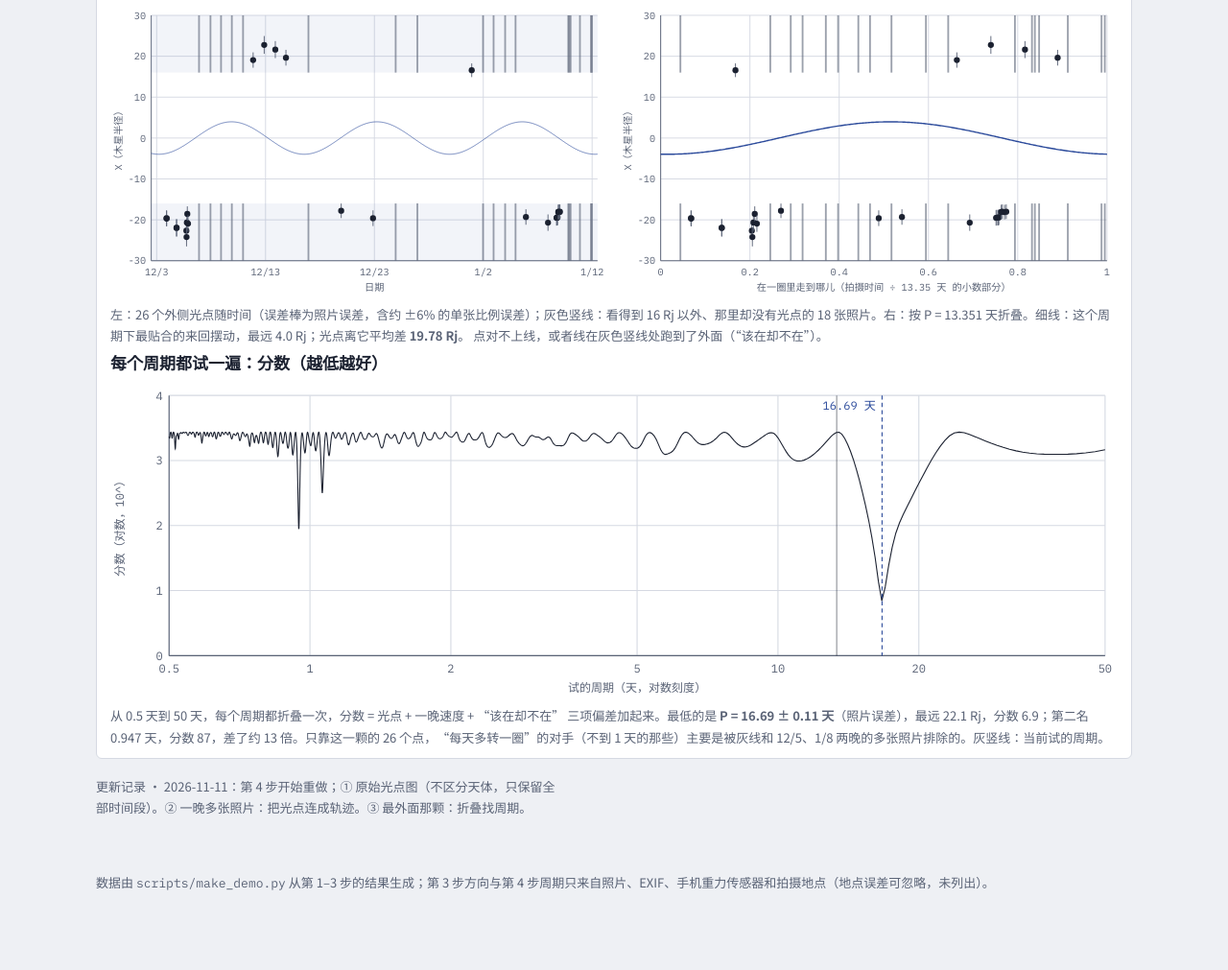
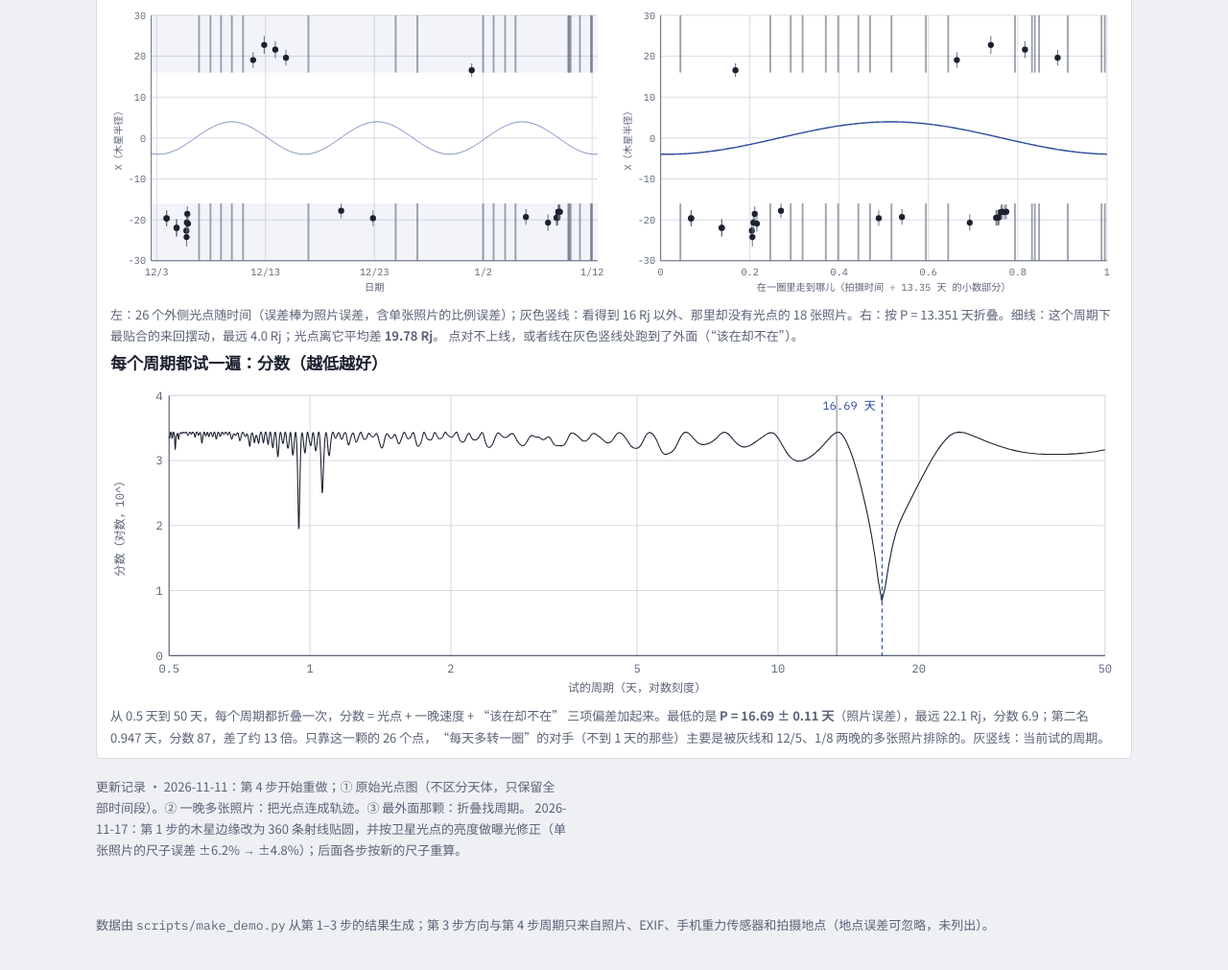
Before and after one commit to Miracle197/jupiter-study, a plain HTML site: page demo/index.html in a window 1280 px wide. Shown: the part 9671-10682 px from the top of the page at 96% size. Before the commit the page ends 10659 px from the top, so only its background shows below. Drawn offline with Linux system fonts and the light colour scheme.

Commit message:
Demo page: captions follow the new ruler error; note the 11/17 update
Co-Authored-By: Claude Opus 5.5 <noreply@anthropic.com>
Claude-Session: https://claude.ai/code/session_01Q1fY9NgHWXHtTMauBPfgmF

```diff
--- a/demo/index.html
+++ b/demo/index.html
@@ -331,7 +331,8 @@ details summary { cursor: pointer; color: var(--accent); font-size: 14px; font-w
       <svg class="chart" id="fold-s" viewBox="0 0 960 300" role="img" aria-label="周期与分数"></svg>
       <div class="caption" id="fold-s-cap"></div>
     </div>
-    <p class="caption">更新记录 · 2026-11-11：第 4 步开始重做；① 原始光点图（不区分天体，只保留全部时间段）。② 一晚多张照片：把光点连成轨迹。③ 最外面那颗：折叠找周期。</p>
+    <p class="caption">更新记录 · 2026-11-11：第 4 步开始重做；① 原始光点图（不区分天体，只保留全部时间段）。② 一晚多张照片：把光点连成轨迹。③ 最外面那颗：折叠找周期。
+      2026-11-17：第 1 步的木星边缘改为 360 条射线贴圆，并按卫星光点的亮度做曝光修正（单张照片的尺子误差 ±6.2% → ±4.8%）；后面各步按新的尺子重算。</p>
   </section>
 
   <footer class="caption">数据由 <span class="mono">scripts/make_demo.py</span> 从第 1–3 步的结果生成；第 3 步方向与第 4 步周期只来自照片、EXIF、手机重力传感器和拍摄地点（地点误差可忽略，未列出）。</footer>
@@ -933,7 +934,7 @@ function tracks4() {
   $("trk").innerHTML = s;
   const nd = night.photos.reduce((a, p) => a + p.n, 0);
   $("trk-cap").textContent = `这一晚 ${night.photos.length} 张照片、${nd} 个光点，连成 ${T.length} 段轨迹（字母只是这一晚的临时代号，和别的晚上无关）。` +
-    `竖虚线：拍照时刻。误差棒：照片误差。单张照片的比例误差约 ±6%，所以离木星越远的点上下跳得越多。`;
+    `竖虚线：拍照时刻。误差棒：照片误差。单张照片的比例误差约 ±${fmt(100 * D.ruler_summary.sig_disk_single_photo, 0)}%（第 1 步），所以离木星越远的点上下跳得越多。`;
   $("trk-table").innerHTML = `<thead><tr><th>轨迹</th><th class="n">点数</th><th class="n">平均位置 X（Rj）</th><th class="n">离线 Y（Rj）</th><th class="n">沿线速度（Rj/小时）</th></tr></thead><tbody>` +
     T.map((tr, k) => { const P = tr.points, xm = P.reduce((a, q) => a + q.X, 0) / P.length;
       return `<tr><td>${String.fromCharCode(97 + k)}</td><td class="n">${P.length}</td><td class="n">${fmt(xm, 1)}</td><td class="n">${fmt(tr.Y_mean, 2)}</td>` +
@@ -973,7 +974,7 @@ function fold4() {
   for (const e of F.empty) { const u = ((e.t / foldP) % 1 + 1) % 1; s += `<line x1="${f.x(u)}" x2="${f.x(u)}" y1="${f.y(30)}" y2="${f.y(F.limit_rj)}" style="stroke:var(--muted);stroke-width:2;opacity:0.6"/><line x1="${f.x(u)}" x2="${f.x(u)}" y1="${f.y(-F.limit_rj)}" y2="${f.y(-30)}" style="stroke:var(--muted);stroke-width:2;opacity:0.6"/>`; }
   for (const d of D4) { const u = ((d.t / foldP) % 1 + 1) % 1; s += ebar(f.x(u), f.y(d.X + d.err), f.y(d.X - d.err), "var(--muted)") + `<circle cx="${f.x(u)}" cy="${f.y(d.X)}" r="3.4" style="fill:var(--fg)"/>`; }
   $("fold-f").innerHTML = s;
-  $("fold-cap").innerHTML = `左：${D4.length} 个外侧光点随时间（误差棒为照片误差，含约 ±6% 的单张比例误差）；灰色竖线：看得到 ${F.limit_rj} Rj 以外、那里却没有光点的 ${F.empty.length} 张照片。右：按 P = ${fmt(foldP, 3)} 天折叠。` +
+  $("fold-cap").innerHTML = `左：${D4.length} 个外侧光点随时间（误差棒为照片误差，含单张照片的比例误差）；灰色竖线：看得到 ${F.limit_rj} Rj 以外、那里却没有光点的 ${F.empty.length} 张照片。右：按 P = ${fmt(foldP, 3)} 天折叠。` +
     `细线：这个周期下最贴合的来回摆动，最远 ${fmt(R, 1)} Rj；光点离它平均差 <b>${fmt(rms, 2)} Rj</b>。` +
     (Math.abs(foldP - b.period_d) < 1e-6 ? ` 点整齐地落在线上，峰也补齐了，灰线也都落在它不在外面的时候。` : ` 点对不上线，或者线在灰色竖线处跑到了外面（“该在却不在”）。`);
   // score curve
```
Also changed, not shown: demo/view.html (+4 -3 lines).
